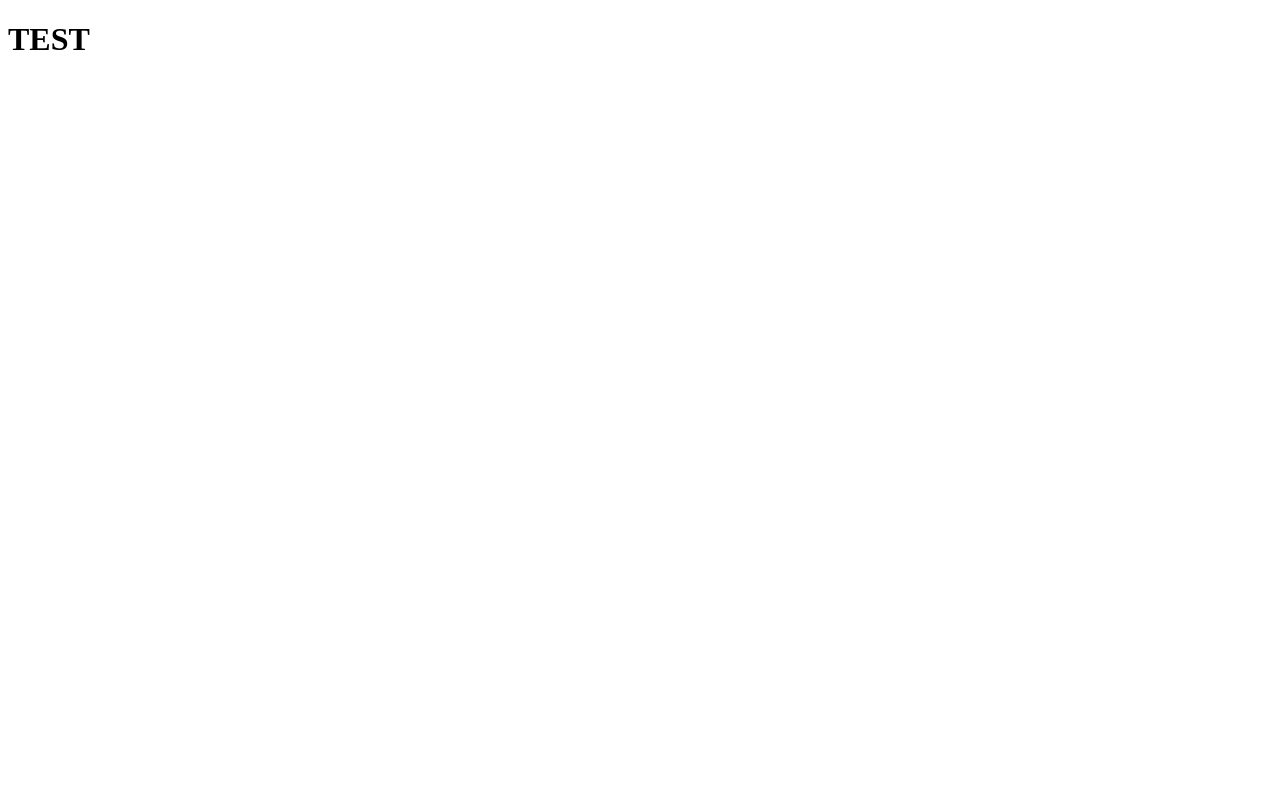
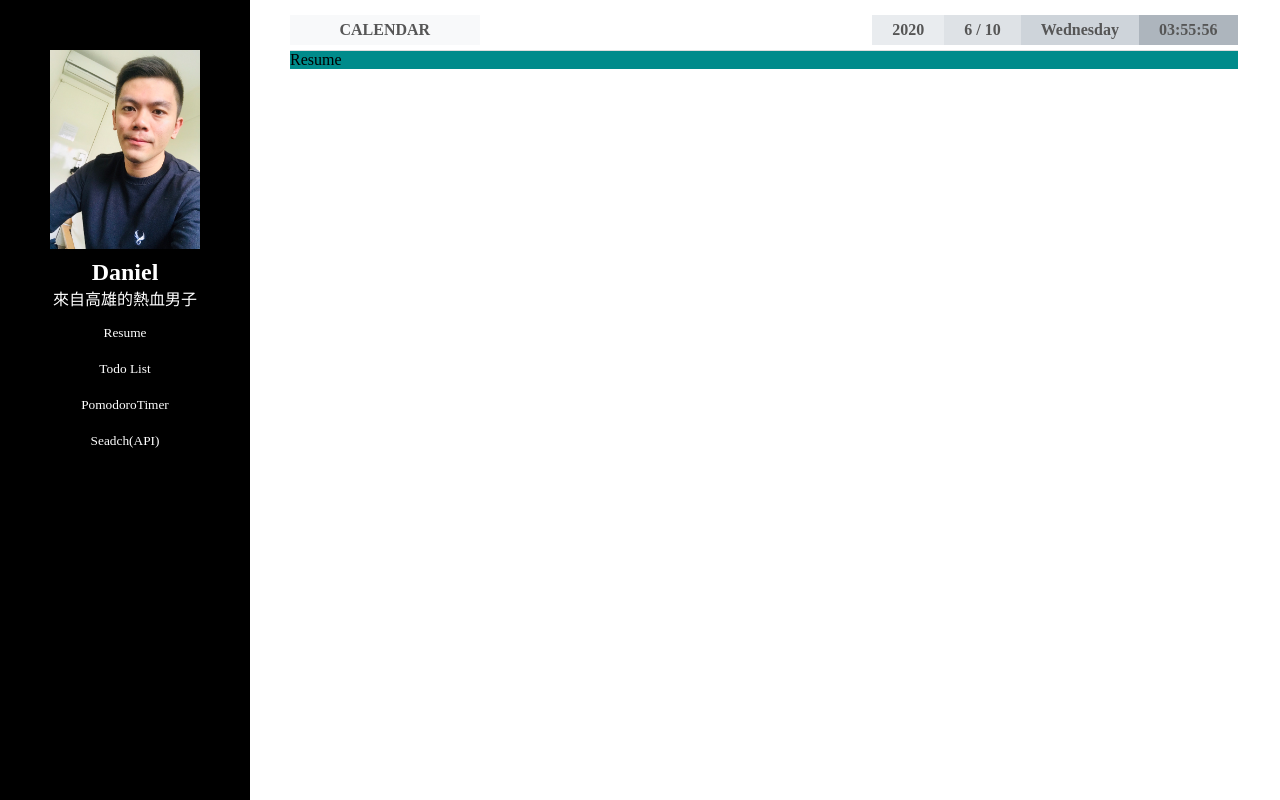
Before and after one commit to danielsung720/portfolio, a React (Create React App) app: page / in a window 1280 px wide. Built offline with nearby package versions, Linux system fonts and the light colour scheme.

Commit message:
版面基本配置

```diff
--- a/package.json
+++ b/package.json
@@ -8,6 +8,7 @@
     "@testing-library/react": "^9.5.0",
     "@testing-library/user-event": "^7.2.1",
     "gh-pages": "^3.0.0",
+    "node-sass": "^4.14.1",
     "react": "^16.13.1",
     "react-dom": "^16.13.1",
     "react-scripts": "3.4.1"
--- a/src/App.js
+++ b/src/App.js
@@ -1,11 +1,15 @@
 import React from 'react';
+import Sidebar from './components/sidebar/Sidebar';
+import Container from './components/container/Container';
+import './scss/app.scss';
 
 function App() {
-  return (
-    <div className="App">
-      <h1>TEST</h1>
-    </div>
-  );
+    return (
+        <div className="App">
+            <Sidebar />
+            <Container />
+        </div>
+    );
 }
 
 export default App;
--- /dev/null
+++ b/src/components/calendar/Calendar.js
@@ -0,0 +1,45 @@
+import React, { useState, useEffect } from 'react';
+import '../../scss/calendar.scss';
+
+const Calendar = () => {
+
+    const week = ['Sunday', 'Monday', 'Tuesday', 'Wednesday', 'Thursday', 'Friday', 'Saturday'];
+
+    let [date, setDate] = useState(new Date());
+    const day = date.getDate();
+    const year = date.getFullYear();
+    const month = date.getMonth() + 1;
+    const weekday = date.getDay();
+    const nowTime = date.toTimeString().split(' ')[0];
+
+    useEffect(() => {
+        let timer = setInterval(() => {
+            setDate(new Date());
+        }, 1000);
+        return () => clearInterval(timer);
+    }, [date]);
+
+    return (
+        <div className="calendar_wrapper">
+            <div className="title">
+                <span>CALENDAR</span>
+            </div>
+            <div className="calendar">
+                <div className="year">
+                    <span>{year}</span>
+                </div>
+                <div className="date">
+                    <span>{month} / {day}</span>
+                </div>
+                <div className="weekday">
+                    <span>{week[weekday]}</span>
+                </div>
+                <div className="time_now">
+                    <span>{nowTime}</span>
+                </div>
+            </div>
+        </div>
+    )
+}
+
+export default Calendar;
--- /dev/null
+++ b/src/components/container/Container.js
@@ -0,0 +1,17 @@
+import React from 'react';
+import Calender from '../calendar/Calendar';
+import Resume from '../resume/Resume';
+import '../../scss/container.scss';
+
+const Container = () => {
+
+
+    return (
+        <div className="container_wrapper">
+            <Calender />
+            <Resume />
+        </div>
+    )
+}
+
+export default Container;
--- /dev/null
+++ b/src/components/resume/Resume.js
@@ -0,0 +1,14 @@
+import React from 'react';
+import '../../scss/resume.scss';
+
+
+
+const Resume = () => {
+    return (
+        <div className="resume_wrapper">
+            Resume
+        </div>
+    )
+}
+
+export default Resume;
--- /dev/null
+++ b/src/components/sidebar/Sidebar.js
@@ -0,0 +1,41 @@
+import React, { useEffect, useState } from 'react';
+import HeadShot from '../../images/head_shot.jpg';
+import '../../scss/sidebar.scss';
+
+const navData = [ 'Resume', 'Todo List', 'PomodoroTimer', 'Seadch(API)'];
+
+const Sidebar = () => {
+
+    const [documentHeight, setDocumentHeight] = useState(document.documentElement.clientHeight);
+
+    useEffect(() => {
+        window.addEventListener('load', () => {
+            setDocumentHeight(document.body.scrollHeight);
+        })
+    })
+
+    return (
+        <div className="sidebar_wrapper" style={{ height: documentHeight - 0.1 + 'px' }}>
+            <div className="sidebar">
+                <div className="photo">
+                    <img src={HeadShot} alt="isME"></img>
+                </div>
+                <div className="title">
+                    <h2>Daniel</h2>
+                    <p>來自高雄的熱血男子</p>
+                </div>
+                <div className="nav">
+                    <ul>
+                        {navData.map((item, i) => {
+                            return <li key={i}>
+                                        <button>{item}</button>
+                                    </li>
+                        })}
+                    </ul>
+                </div>
+            </div>
+        </div>
+    )
+}
+
+export default Sidebar;
--- /dev/null
+++ b/src/scss/app.scss
@@ -0,0 +1,4 @@
+*{ margin: 0; padding: 0; font-family: 微軟正黑體 }
+.App{
+    display: flex;
+}
--- /dev/null
+++ b/src/scss/calendar.scss
@@ -0,0 +1,45 @@
+.calendar_wrapper{
+    display: flex;
+    margin-left: 40px;
+    margin-top: 15px;
+    height: 30px;
+    width: 92%;
+    padding-bottom: 5px;
+    border-bottom: 1px #dddddd solid;
+    .title{
+        width: 20%;
+        color: #565656;
+        font-weight: bold;
+        background-color: #f8f9fa;
+        display: flex;
+        justify-content: center;
+        align-items: center;
+    }
+    .calendar{
+        color: #565656;
+        width: 80%;
+        display: flex;
+        justify-content: flex-end;
+        font-weight: bold;
+        .year,
+        .date,
+        .weekday,
+        .time_now{
+            height: 10px;
+            line-height: 10px;
+            padding: 10px 20px;
+        }
+        .year{
+            background-color: #e9ecef;
+        }
+        .date{
+            background-color: #dee2e6;
+        }
+        .weekday{
+            background-color: #ced4da;
+        }
+        .time_now{
+            background-color: #adb5bd;
+        }
+    }
+}
--- /dev/null
+++ b/src/scss/container.scss
@@ -0,0 +1,6 @@
+.container_wrapper{
+    width: 100%;
+    display: flex;
+    flex-wrap: wrap;
+    align-content: flex-start;
+}
--- /dev/null
+++ b/src/scss/resume.scss
@@ -0,0 +1,5 @@
+.resume_wrapper{
+    background-color: darkcyan;
+    margin-left: 40px;
+    width: 92%;
+}
--- /dev/null
+++ b/src/scss/sidebar.scss
@@ -0,0 +1,40 @@
+.sidebar_wrapper{
+    width: 250px;
+    background-color: #000000;
+    .sidebar{
+        color: #ffffff;
+        width: 250px;
+        .photo{
+            margin-top: 50px;
+            display: flex;
+            justify-content: center;
+            img{
+                width: 150px;
+            }
+        }
+        .title{
+            margin-top: 10px;
+            text-align: center;
+        }
+        .nav{
+            margin-top: 10px;
+            text-align: center;
+            ul{
+                li{
+                    margin-top: 10px;
+                    button{
+                        padding: 5px;
+                        color: #fff;
+                        border: none;
+                        background-color: #000000;
+                        outline: none;
+                        cursor: pointer;
+                    }
+                    button:hover{
+                        font-weight: bold;
+                    }
+                }
+            }
+        }
+    }
+}
```
Also changed, not shown: src/images/head_shot.jpg (added), 1 other file (tests, documents, lock files or other folders).
